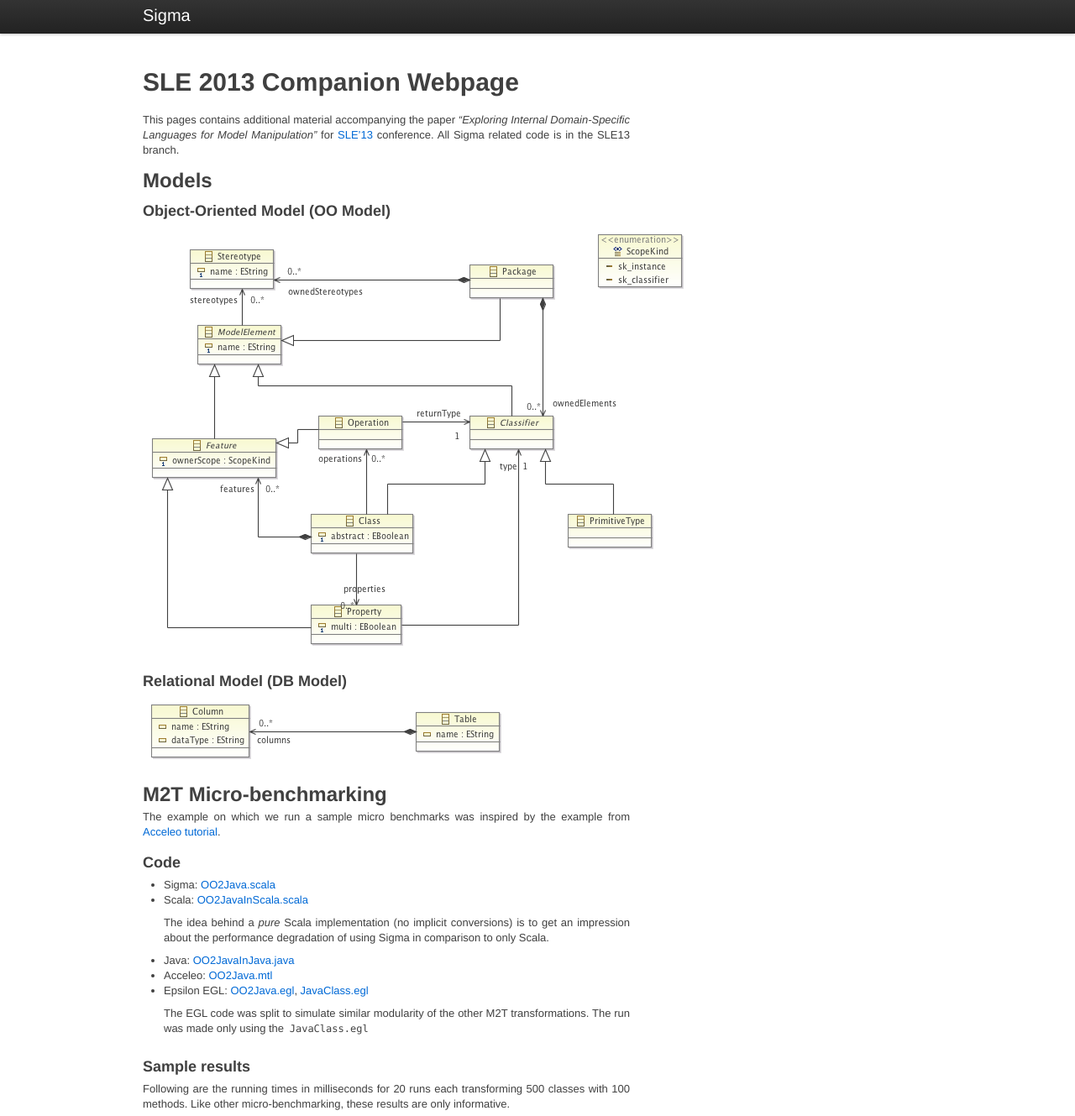
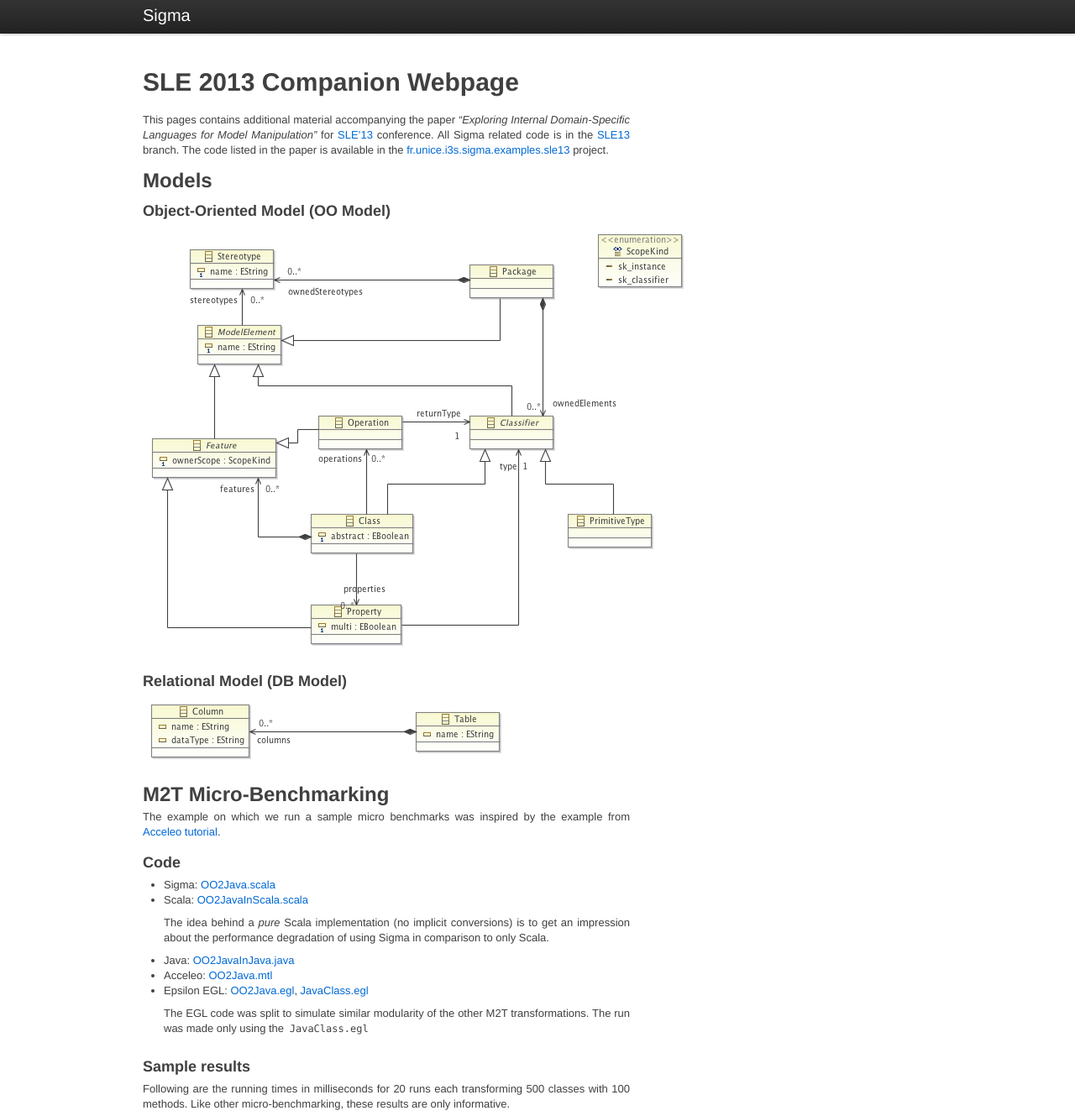
Before and after one commit to fikovnik/Sigma, a Jekyll site: the page built from SLE13.md, in a window 1280 px wide and 1400 px high, cut to the strip 0-1329 px from the top of the window. Shown: the whole strip at 84% size. Built offline with Jekyll 4.4.1, drawn with Linux system fonts in a browser that asks for light colours.

Commit message:
Added more links for the companion webpage

```diff
--- a/SLE13.md
+++ b/SLE13.md
@@ -3,7 +3,7 @@ layout: standalone
 title: SLE 2013 Companion Webpage
 ---
 
-This pages contains additional material accompanying the paper _"Exploring Internal Domain-Specific Languages for Model Manipulation"_ for [SLE'13](http://planet-sl.org/sle2013/) conference. All Sigma related code is in the SLE13 branch.
+This pages contains additional material accompanying the paper _"Exploring Internal Domain-Specific Languages for Model Manipulation"_ for [SLE'13](http://planet-sl.org/sle2013/) conference. All Sigma related code is in the [SLE13](https://github.com/fikovnik/Sigma/tree/feature/SLE13) branch. The code listed in the paper is available in the [fr.unice.i3s.sigma.examples.sle13](https://github.com/fikovnik/Sigma/tree/feature/SLE13/examples/fr.unice.i3s.sigma.examples.sle13) project.
 
 ## Models
 
@@ -15,7 +15,7 @@ This pages contains additional material accompanying the paper _"Exploring Inter
 
 ![DB Ecore Model](images/SLE13/DB.ecorediag.png "DB Ecore Model")
 
-## M2T Micro-benchmarking
+## M2T Micro-Benchmarking
 
 The example on which we run a sample micro benchmarks was inspired by the example from [Acceleo tutorial](http://wiki.eclipse.org/Acceleo/Getting_Started#Generating_java_beans).
 
```
